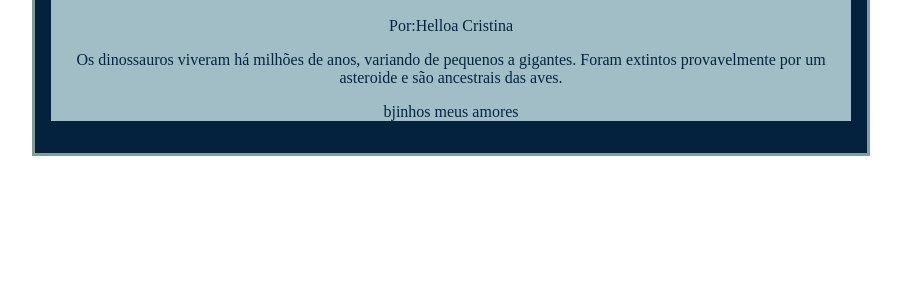
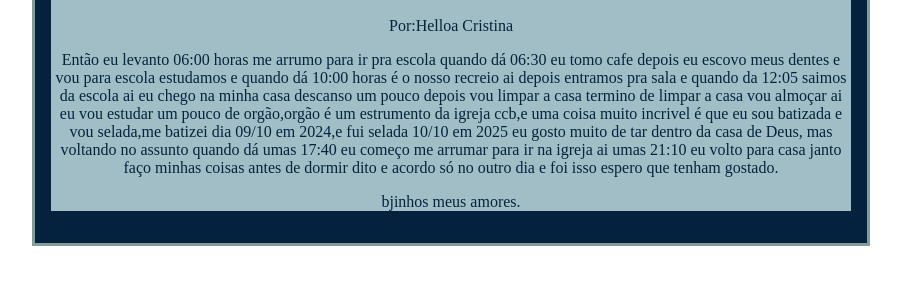
Before and after one commit to helloacristinasilva-cpu/blog-da-page, a plain HTML site: page index.html in a window 1280 px wide. Shown: the part 193-478 px from the top of the page, without its empty margins (189-1090 px from the left). Drawn offline with Linux system fonts and the light colour scheme.

Commit message:
Add files via upload

```diff
--- a/index.html
+++ b/index.html
@@ -38,9 +38,8 @@ margin: 0 auto;
 
 <p>Por:Helloa Cristina</p>
 
-<p> Os dinossauros viveram há milhões de anos, variando de pequenos a gigantes.
-Foram extintos provavelmente por um asteroide e são ancestrais das aves.</p>
-<p>bjinhos meus amores</p>
+<p>Então eu levanto 06:00 horas me arrumo para ir pra escola quando dá 06:30 eu tomo cafe depois eu escovo meus dentes e vou para escola estudamos e quando dá 10:00 horas é o nosso recreio ai depois entramos pra sala e quando da 12:05 saimos da escola ai eu chego na minha casa descanso um pouco depois vou limpar a casa termino de limpar a casa vou almoçar ai eu vou estudar um pouco de orgão,orgão é um estrumento da igreja ccb,e uma coisa muito incrivel é que eu sou batizada e vou selada,me batizei dia 09/10 em 2024,e fui selada 10/10 em 2025 eu gosto muito de tar dentro da casa de Deus, mas voltando no assunto quando dá umas 17:40 eu começo me arrumar para ir na igreja ai umas 21:10 eu volto para casa janto faço minhas coisas antes de dormir dito e acordo só no outro dia e foi isso espero que tenham gostado.</p>
+<p>bjinhos meus amores.</p>
 
 
 
```
